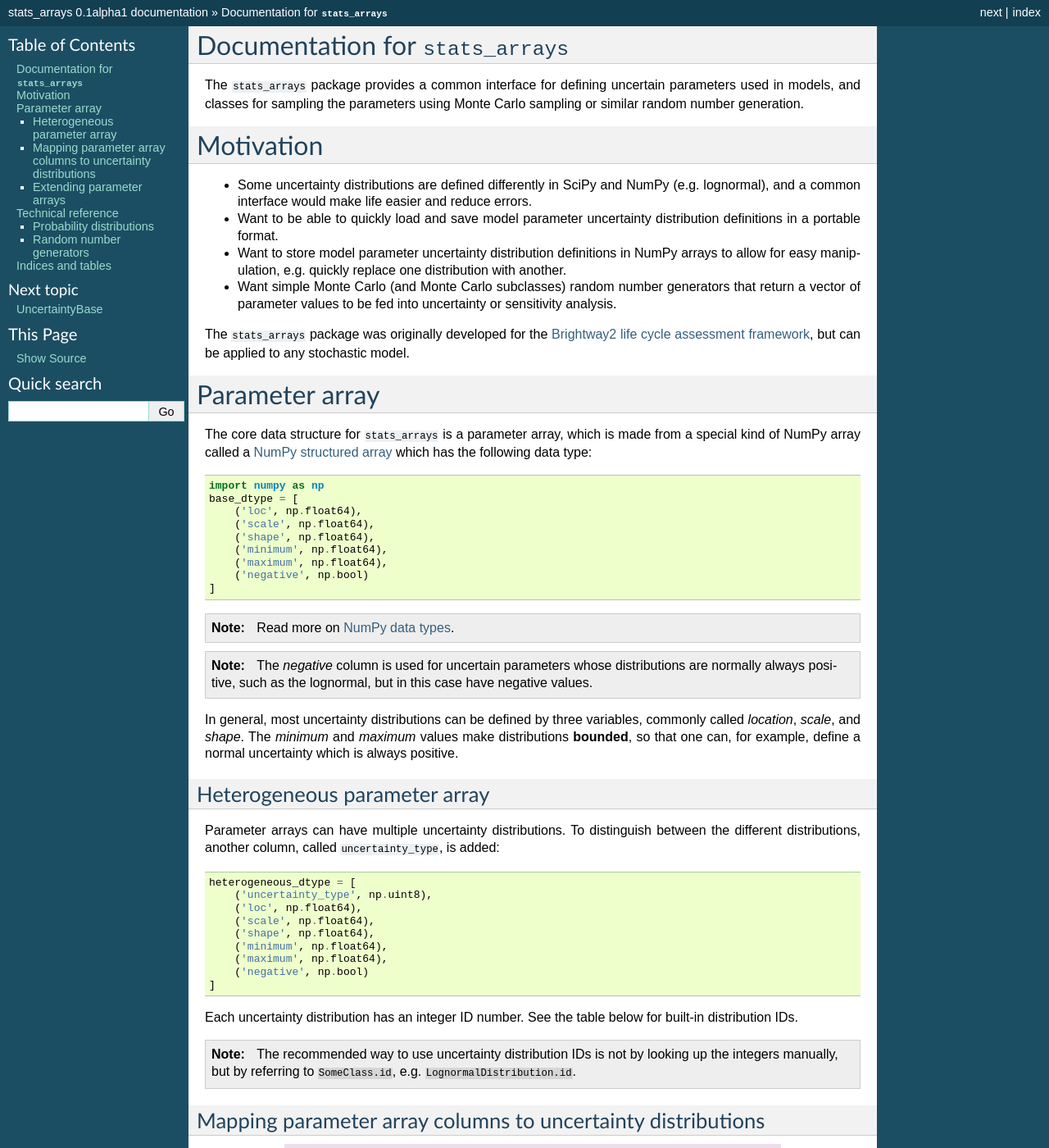
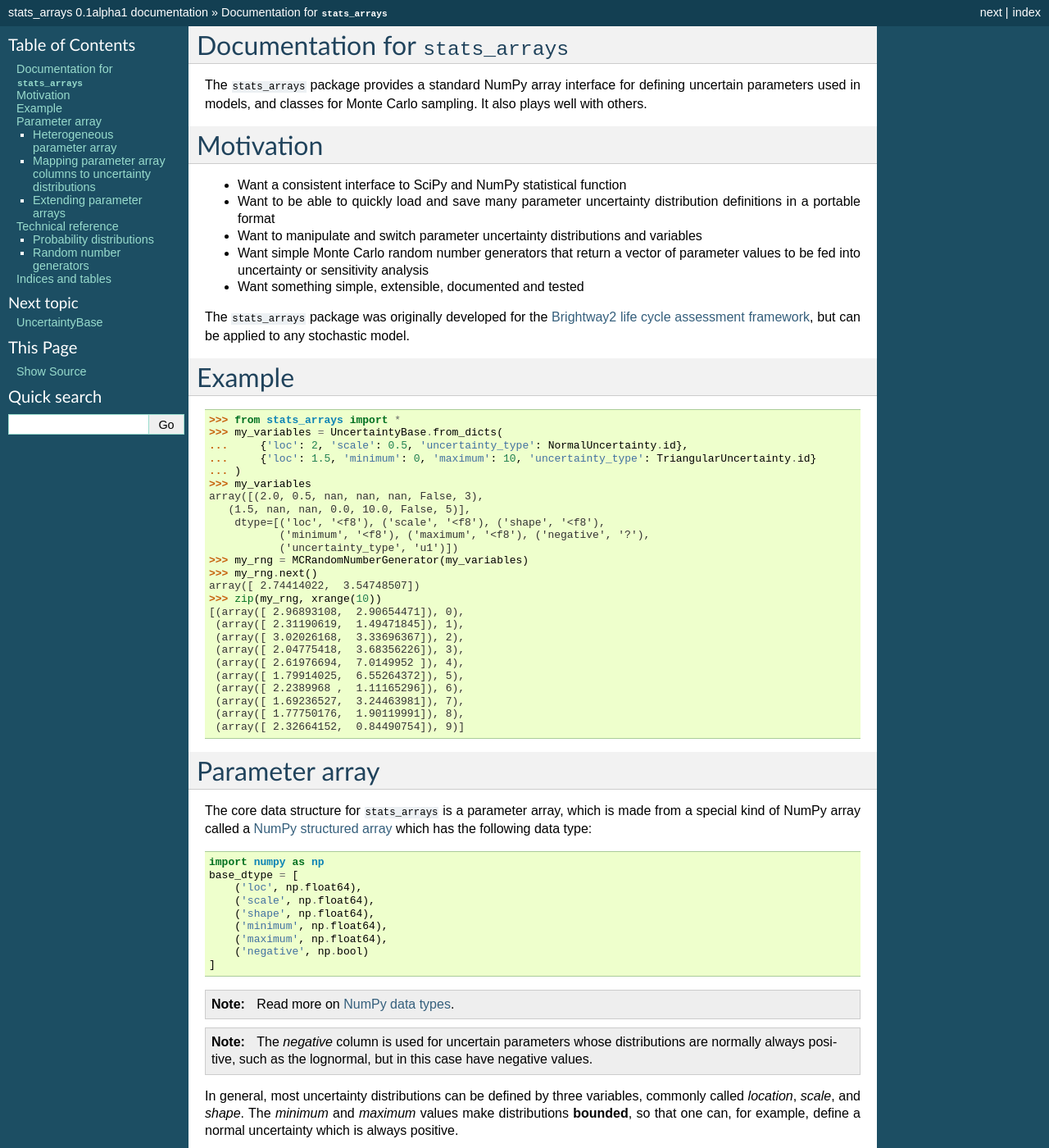
Before and after one commit to brightway-lca/stats_arrays, a Sphinx documentation site: the page built from docs/index.rst, in a window 1280 px wide and 1400 px high. Shown: the whole window at 82% size. Built offline with Sphinx 7.4.7, drawn with Linux system fonts in a browser that asks for light colours; formulas are drawn with MathJax 3.

Commit message:
Add example to documentation

```diff
--- a/docs/index.rst
+++ b/docs/index.rst
@@ -1,17 +1,49 @@
 Documentation for ``stats_arrays``
 ==================================
 
-The ``stats_arrays`` package provides a common interface for defining uncertain parameters used in models, and classes for sampling the parameters using Monte Carlo sampling or similar random number generation.
+The ``stats_arrays`` package provides a standard NumPy array interface for defining uncertain parameters used in models, and classes for Monte Carlo sampling. It also plays well with others.
 
 Motivation
 ==========
 
-* Some uncertainty distributions are defined differently in SciPy and NumPy (e.g. lognormal), and a common interface would make life easier and reduce errors.
-* Want to be able to quickly load and save model parameter uncertainty distribution definitions in a portable format.
-* Want to store model parameter uncertainty distribution definitions in NumPy arrays to allow for easy manipulation, e.g. quickly replace one distribution with another.
-* Want simple Monte Carlo (and Monte Carlo subclasses) random number generators that return a vector of parameter values to be fed into uncertainty or sensitivity analysis.
+* Want a consistent interface to SciPy and NumPy statistical function
+* Want to be able to quickly load and save many parameter uncertainty distribution definitions in a portable format
+* Want to manipulate and switch parameter uncertainty distributions and variables
+* Want simple Monte Carlo random number generators that return a vector of parameter values to be fed into uncertainty or sensitivity analysis
+* Want something simple, extensible, documented and tested
 
 The ``stats_arrays`` package was originally developed for the `Brightway2 life cycle assessment framework <http://brightwaylca.org/>`_, but can be applied to any stochastic model.
+
+Example
+=======
+
+.. code-block:: python
+
+    >>> from stats_arrays import *
+    >>> my_variables = UncertaintyBase.from_dicts(
+    ...     {'loc': 2, 'scale': 0.5, 'uncertainty_type': NormalUncertainty.id},
+    ...     {'loc': 1.5, 'minimum': 0, 'maximum': 10, 'uncertainty_type': TriangularUncertainty.id}
+    ... )
+    >>> my_variables
+    array([(2.0, 0.5, nan, nan, nan, False, 3),
+       (1.5, nan, nan, 0.0, 10.0, False, 5)],
+        dtype=[('loc', '<f8'), ('scale', '<f8'), ('shape', '<f8'),
+               ('minimum', '<f8'), ('maximum', '<f8'), ('negative', '?'),
+               ('uncertainty_type', 'u1')])
+    >>> my_rng = MCRandomNumberGenerator(my_variables)
+    >>> my_rng.next()
+    array([ 2.74414022,  3.54748507])
+    >>> zip(my_rng, xrange(10))
+    [(array([ 2.96893108,  2.90654471]), 0),
+     (array([ 2.31190619,  1.49471845]), 1),
+     (array([ 3.02026168,  3.33696367]), 2),
+     (array([ 2.04775418,  3.68356226]), 3),
+     (array([ 2.61976694,  7.0149952 ]), 4),
+     (array([ 1.79914025,  6.55264372]), 5),
+     (array([ 2.2389968 ,  1.11165296]), 6),
+     (array([ 1.69236527,  3.24463981]), 7),
+     (array([ 1.77750176,  1.90119991]), 8),
+     (array([ 2.32664152,  0.84490754]), 9)]
 
 .. _params-array:
 
```
